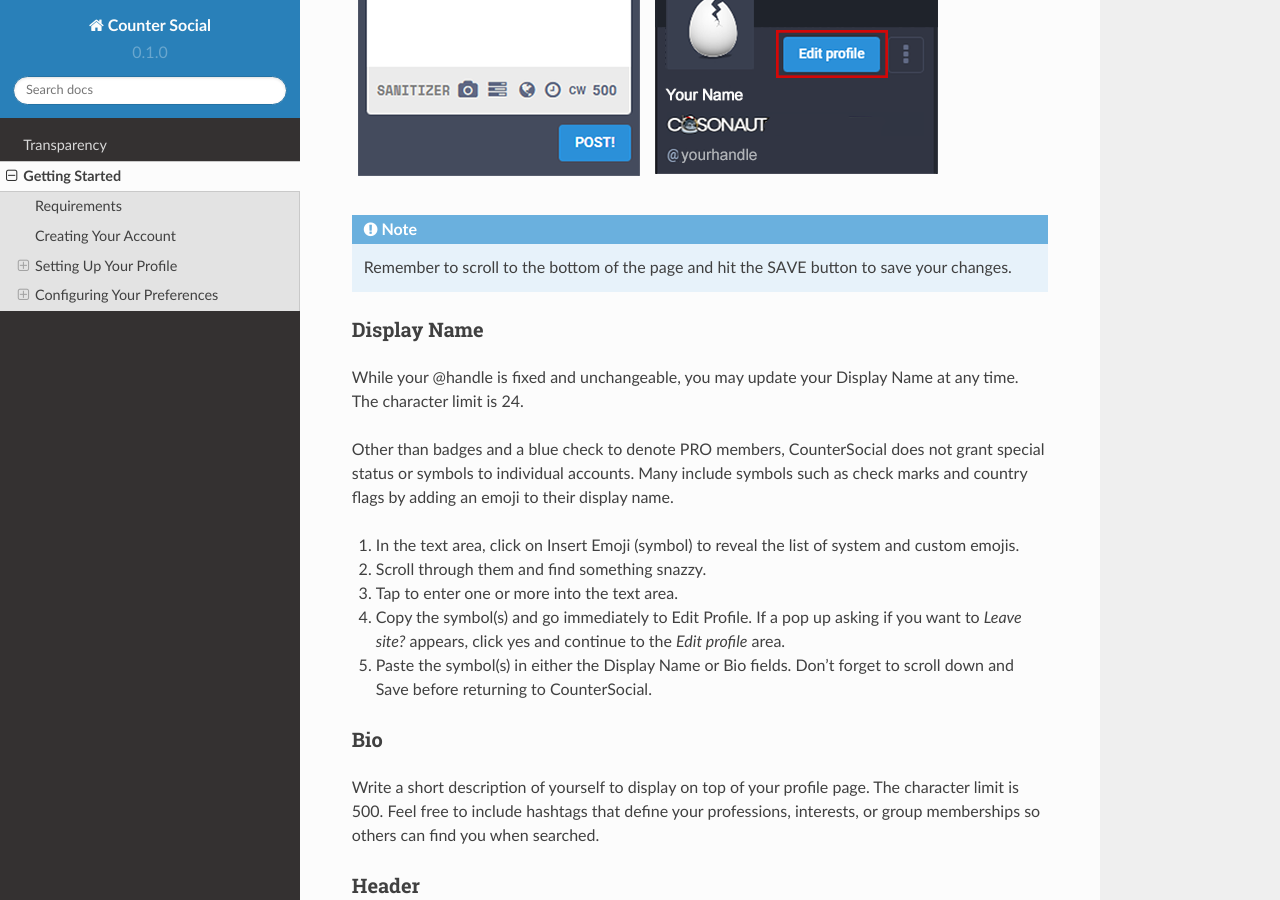
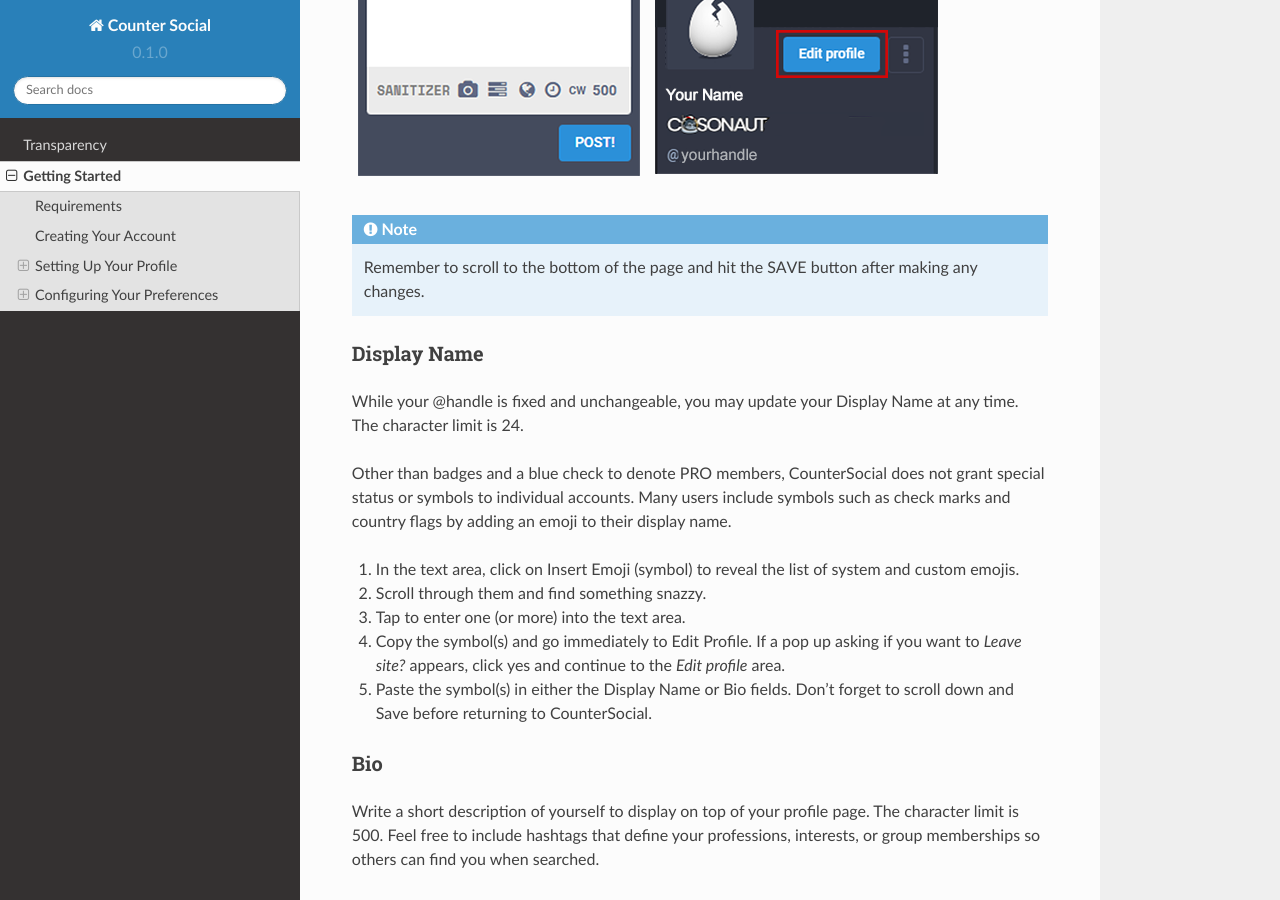
Before and after one commit to itskel/userguide, a Sphinx documentation site: the page built from docs/source/getting-started.rst, in a window 1280 px wide and 900 px high, scrolled down 1345 px. Built offline with Sphinx 7.4.7 and the Read the Docs theme 2.0.0, drawn with Linux system fonts in a browser that asks for light colours; some of the changed text lies outside the part shown.

Commit message:
Update getting-started.rst

```diff
--- a/docs/source/getting-started.rst
+++ b/docs/source/getting-started.rst
@@ -31,17 +31,17 @@
 
 .. image:: img_editprofile.png
 
-.. note:: Remember to scroll to the bottom of the page and hit the SAVE button to save your changes.
+.. note:: Remember to scroll to the bottom of the page and hit the SAVE button after making any changes.
 
 Display Name
 ^^^^^^^^^^^^^
 While your @handle is fixed and unchangeable, you may update your Display Name at any time. The character limit is 24.
 
-Other than badges and a blue check to denote PRO members, CounterSocial does not grant special status or symbols to individual accounts. Many include symbols such as check marks and country flags by adding an emoji to their display name.
+Other than badges and a blue check to denote PRO members, CounterSocial does not grant special status or symbols to individual accounts. Many users include symbols such as check marks and country flags by adding an emoji to their display name.
 
 #. In the text area, click on Insert Emoji (symbol) to reveal the list of system and custom emojis.
 #. Scroll through them and find something snazzy.
-#. Tap to enter one or more into the text area.
+#. Tap to enter one (or more) into the text area.
 #. Copy the symbol(s) and go immediately to Edit Profile. If a pop up asking if you want to *Leave site?* appears, click yes and continue to the *Edit profile* area.
 #. Paste the symbol(s) in either the Display Name or Bio fields. Don’t forget to scroll down and Save before returning to CounterSocial.
 
@@ -84,3 +84,5 @@
 Profile Metadata
 ^^^^^^^^^^^^^
 CoSo allows you to display up to 4 links in a table at the top of your bio. These links can include your website, other social media sites, newspaper/blog, or even non-link data. A verification method is provided to insure that the links you have entered are indeed sites you control. This feature prevents abusers from impersonating others or using CoSo for phishing campaigns. If you would like to verify your links and need help, simply create a post on counter.social and use the #help hashtag.
+
+.. attention:: Remember to scroll to the bottom of the page and hit the SAVE button after making any changes.
```
